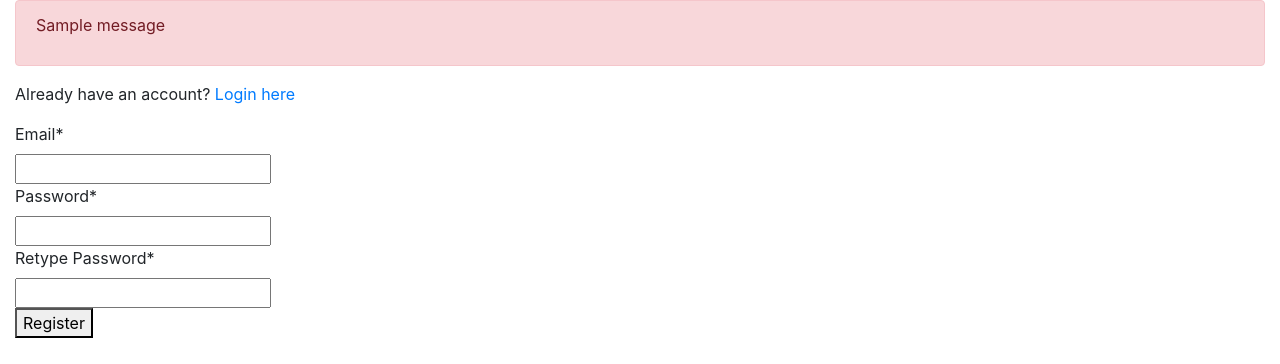
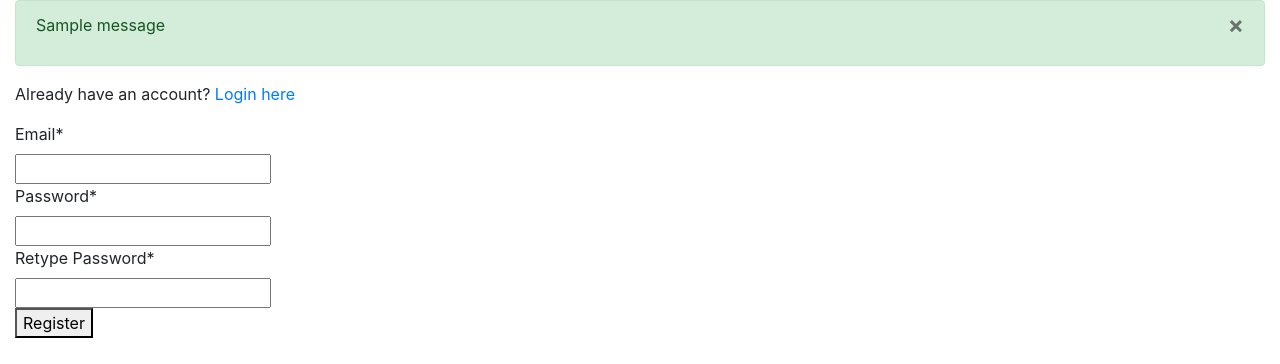
Before and after one commit to harryphelps2/shoepersonic2, a Django app: page /accounts/register/ in a window 1280 px wide. Shown: the part 56-420 px from the top of the page. Run offline with Django 3.2, Linux system fonts and the light colour scheme; tables that the repository leaves empty hold one stand-in row (values such as "Sample post"); one stand-in notice (Sample message) is shown; some libraries are stand-ins or nearby versions.

Commit message:
Styling messages according to tag.

```diff
--- a/shoepersonic2/templates/base.html
+++ b/shoepersonic2/templates/base.html
@@ -46,13 +46,17 @@
                 </div>
             </nav>
             {% if messages %}
-                <ul class="alert alert-danger messages" role="alert">
-                    {% for message in messages %}
-                    <p{% if message.tags %} class="{{ message.tags }}"{% endif %}>{{ message }}</p>
-                    {% endfor %}
-                </ul>
+                {% for message in messages %}
+                    <div class="alert alert-{{ message.tags }}" role="alert">
+                        <button type="button" class="close" data-dismiss="alert" aria-label="Close">
+                            <span aria-hidden="true">&times;</span>
+                        </button>
+                        <p>{{ message }}</p>
+                    </div>
+                {% endfor %}
             {% endif %}
             {% block content %}
+            <!-- Content here -->
             {% endblock %}
         </div>
         <footer>
```
